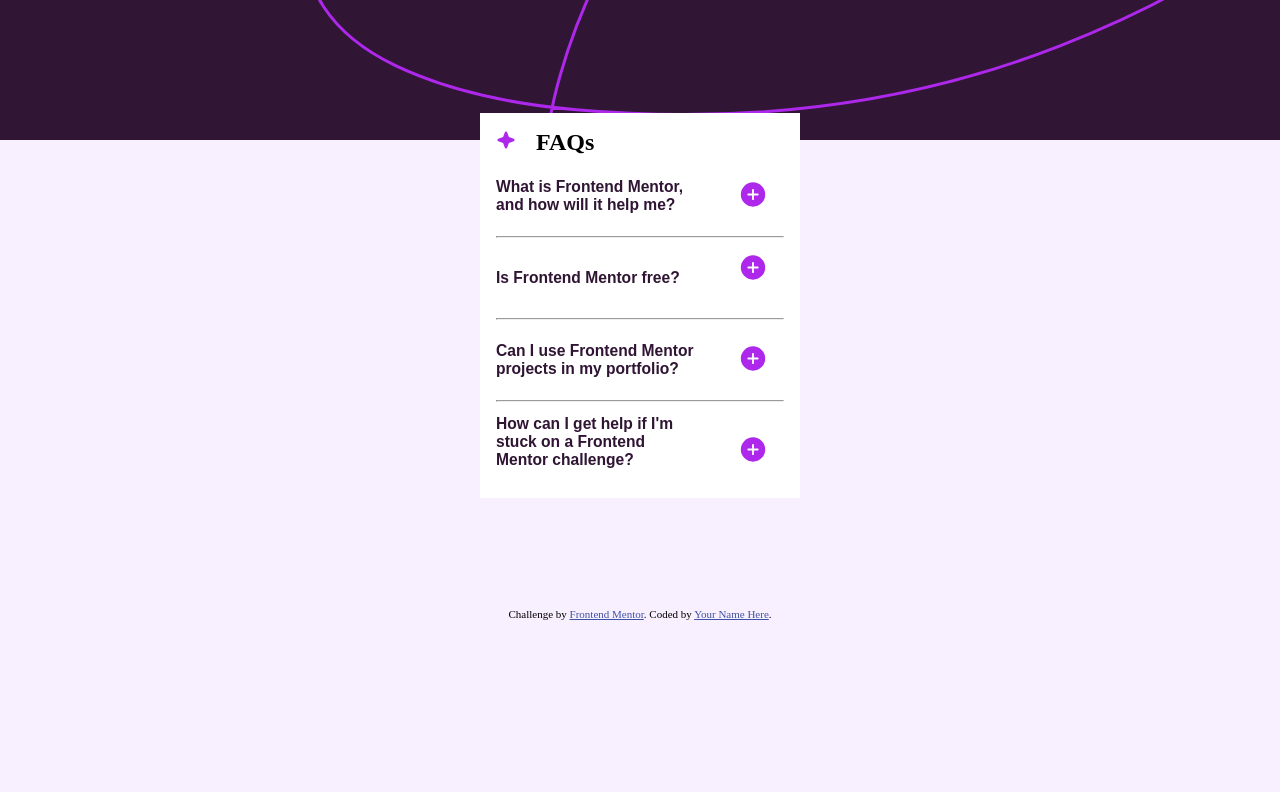
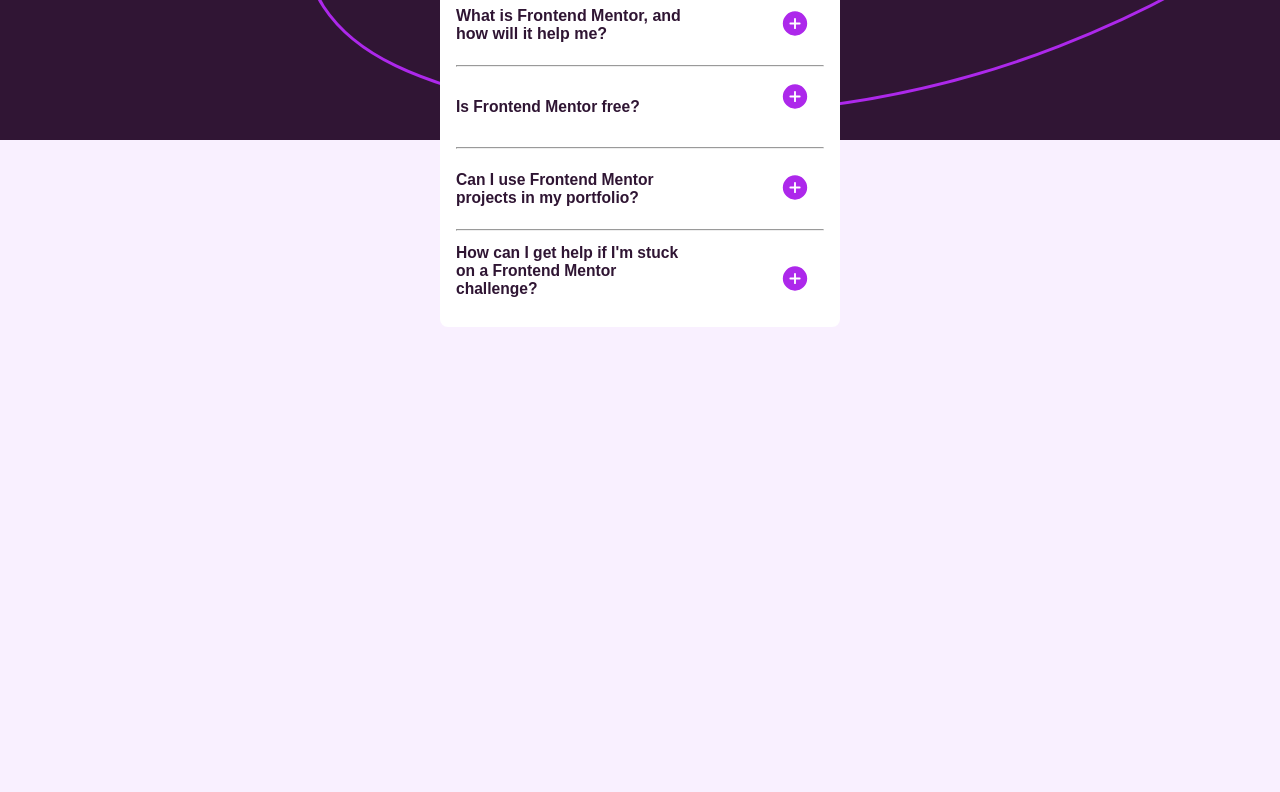
Before and after one commit to muhamed453/Frontend-4th-FAQ, a plain HTML site: page index.html in a window 1280 px wide. Shown: the part 180-972 px from the top of the page. Before the commit the page ends 800 px from the top, so only its background shows below. Drawn offline with Linux system fonts and the light colour scheme.

Commit message:
Add files via upload

```diff
--- a/index.html
+++ b/index.html
@@ -19,14 +19,14 @@
 <main id="main-part">
  <div id="main-div">
      <img src="icon-star.svg" id="star" alt="plus icon"/>
-     <h2 id="heading-1">
+     <h1 id="heading-1">
      FAQs
-     </h2>
+     </h1>
      <div  class="drop1"  onclick="Aminus()" >
      <button class="minus">
-      <h3 id="heading-41" class="h4">
+      <h2 id="heading-41" class="h4">
      What is Frontend Mentor, and how will it help me?
-      </h3>
+      </h2>
      </button>
      <button class="plus-btn"
      aria-expanded="false">
--- a/style.css
+++ b/style.css
@@ -4,13 +4,14 @@
     background-image: url("background-pattern-mobile.svg") ;
     background-repeat: no-repeat;
     width: 100%;
-    height:100vh;
     background-color: hsl(275,100%,97%);
     display: grid;
     place-items: center;
 }
-#main-part{padding: 0;
-    margin-top:20%;
+#main-part{
+    margin-top: 7rem;
+    border-radius: 0.5rem;
+    padding: 0;
     width: 20rem;
     background: hsl(0,0%,100%);
 }
@@ -20,6 +21,9 @@
 #heading-1{
     font-weight: 700 ;
     display: inline;
+}
+#heading-41{
+    font-size: 1rem;
 }
 #star{
     width: 20px;
@@ -74,7 +78,16 @@
         width: 100%;
         background-repeat: no-repeat;
     }
+    #main-part{
+        width: 25rem;
+    }
+    .plus{
+        margin-left: 5rem;
+    }
+    .minus{
+        width: 18em;
+    }
 }
 #footer{
-    margin-top: auto;
+    margin-top: 99vh;
 }
```
